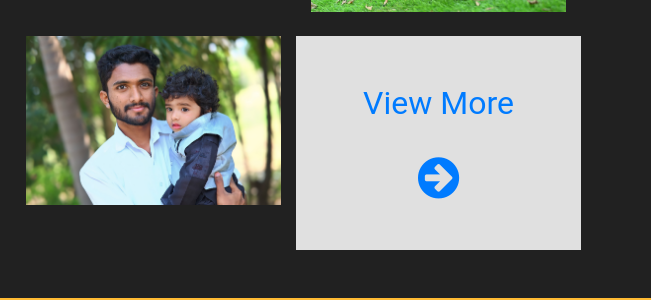
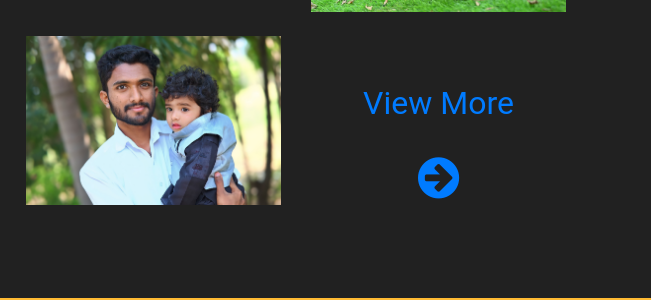
Before and after one commit to Shivaprasad0108/Unique-Photography, a plain HTML site: page index.html in a window 1280 px wide. Shown: the part 4132-4432 px from the top of the page, 629-1280 px from the left. Drawn offline with Linux system fonts and the light colour scheme.

Commit message:
Update index.html

```diff
--- a/index.html
+++ b/index.html
@@ -313,7 +313,7 @@
         <div class="col-md-3">
           <img src="havinsh-8.jpg" alt="" class="img-fluid">
         </div>
-        <div class="col-md-3 p-4 text-center bg-light">
+        <div class="col-md-3 p-4 text-center bg-dark">
           <a href="#"><h2 class="display-5 mt-4 "><b>View More</b></h2>
         <i class="fa fa-arrow-circle-right fa-3x p-4"></i></a>
         </div>
```
